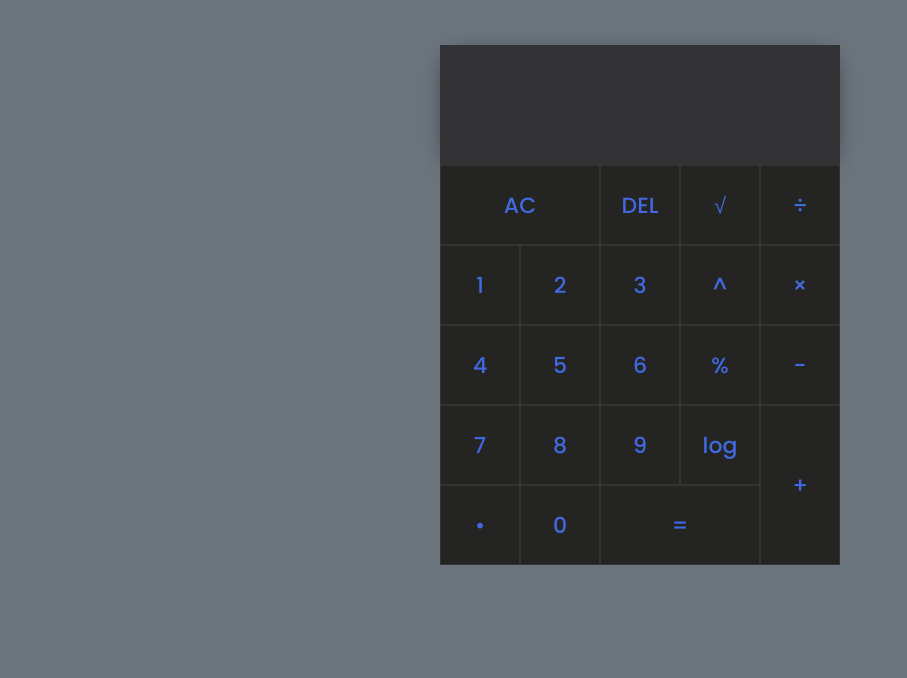
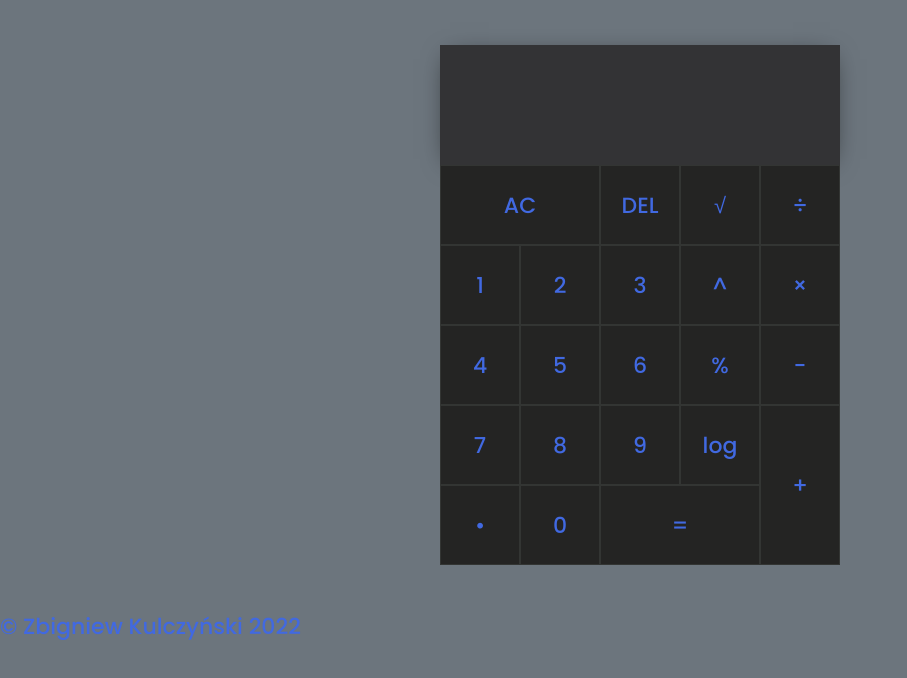
Before and after one commit to ZbigniewKulczynski1984/Calculator_10_8_22, a plain HTML site: page index.html in a window 1280 px wide. Shown: the whole page, without its empty margins (0-907 px from the left). Drawn offline with nearby package versions, Linux system fonts and the light colour scheme.

Commit message:
info added to index.html

```diff
--- a/index.html
+++ b/index.html
@@ -86,5 +86,11 @@
       crossorigin="anonymous"
     ></script>
     <script src="main.js"></script>
+
+    <footer>
+      <p>
+        &copy; Zbigniew Kulczyński 2022
+      </p>
+    </footer>
   </body>
 </html>
```
